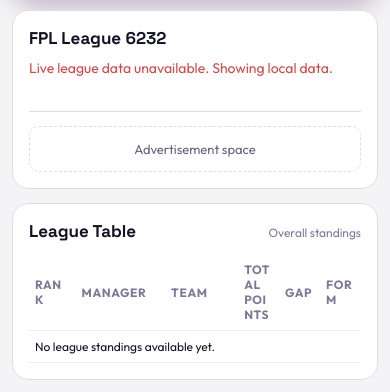
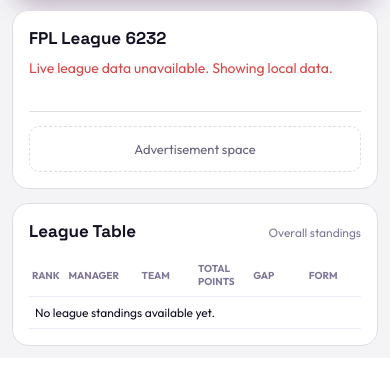
Before and after one commit to RNSAINJU/fpl-djano, a Django app: page /classic-league/ in a window 390 px wide. Shown: the part 698-1090 px from the top of the page. After the commit the page ends 1044 px from the top, so only its background shows below. Run offline with Django 5.2, Linux system fonts and the light colour scheme; data comes from the database, SQL or seed files in the repository; data that the repository does not hold is empty; some libraries are stand-ins or nearby versions.

Commit message:
Fix remaining header overflow on 6-column mobile tables
The Rank/Manager/Team width fix left too little room for tables with
three trailing stat columns and longer header words ("League Pos",
"Monthly Points") - still a few px short of fitting on two wrapped
lines, causing the table to overflow again. Tightened header
font-size/padding and trimmed the first three columns' share slightly
to free up room for the rest.

```diff
--- a/static/fantasy/css/style.css
+++ b/static/fantasy/css/style.css
@@ -1218,27 +1218,40 @@ td small {
         word-break: break-word;
     }
 
-    /* Equal-fifths (or -sixths, -sevenths...) column widths left short
-       single-word headers like "MANAGER" without room to fit on one line,
-       forcing an ugly mid-word break even though multi-word headers like
-       "TOTAL CAPTAIN PTS" wrapped fine at their natural spaces. Every
-       table on the site puts a short identifier first (rank/gameweek/
-       month), then the manager/player name, then team - so give those two
-       name-heavy columns more room and let the narrow stat columns that
-       follow share what's left. */
+    /* Headers are our own short, known text - not unpredictable user data
+       like a long manager name - so they should wrap at word boundaries
+       ("Total" / "Points") like "Total Captain Pts" already did, never
+       force-break mid-word ("TOTA" / "L") the way inherited word-break:
+       break-word was doing for every narrow stat column. Drop the
+       uppercase letter-spacing and tighten padding on mobile too - tables
+       with more than 4 columns (e.g. "League Pos" / "Monthly Points") were
+       still a few px too tight to wrap onto two lines cleanly otherwise. */
+    th {
+        font-size: 10px;
+        padding: 8px 3px;
+        letter-spacing: 0;
+        word-break: normal;
+        overflow-wrap: normal;
+    }
+
+    /* Equal-share column widths also left the name-heavy columns short of
+       room. Every table on the site puts a short identifier first (rank/
+       gameweek/month), then the manager/player name, then team - so give
+       those two more room and let the narrow stat columns that follow
+       share what's left. */
     th:first-child,
     td:first-child {
-        width: 14%;
+        width: 11%;
     }
 
     th:nth-child(2),
     td:nth-child(2) {
-        width: 27%;
+        width: 22%;
     }
 
     th:nth-child(3),
     td:nth-child(3) {
-        width: 22%;
+        width: 17%;
     }
 }
 
```
